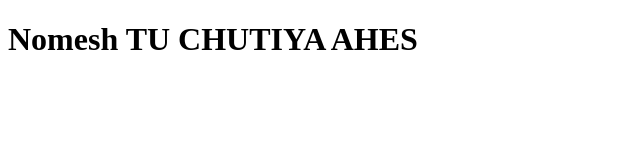
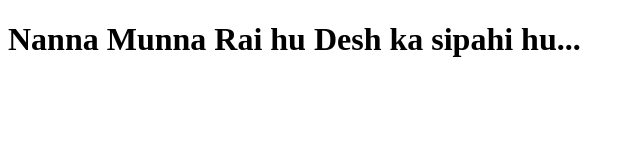
Before and after one commit to akshay07-max/colaboration, a plain HTML site: page index.html in a window 1280 px wide. Shown: the whole page, without its empty margins (0-640 px from the left). Drawn offline with Linux system fonts and the light colour scheme.

Commit message:
New Changes

```diff
--- a/index.html
+++ b/index.html
@@ -6,7 +6,7 @@
     <title>Document</title>
 </head>
 <body>
-    <h1>Nomesh TU CHUTIYA AHES</h1>
+    <h1>Nanna Munna Rai hu Desh ka sipahi hu...</h1>
 
 </body>
 </html>
```
